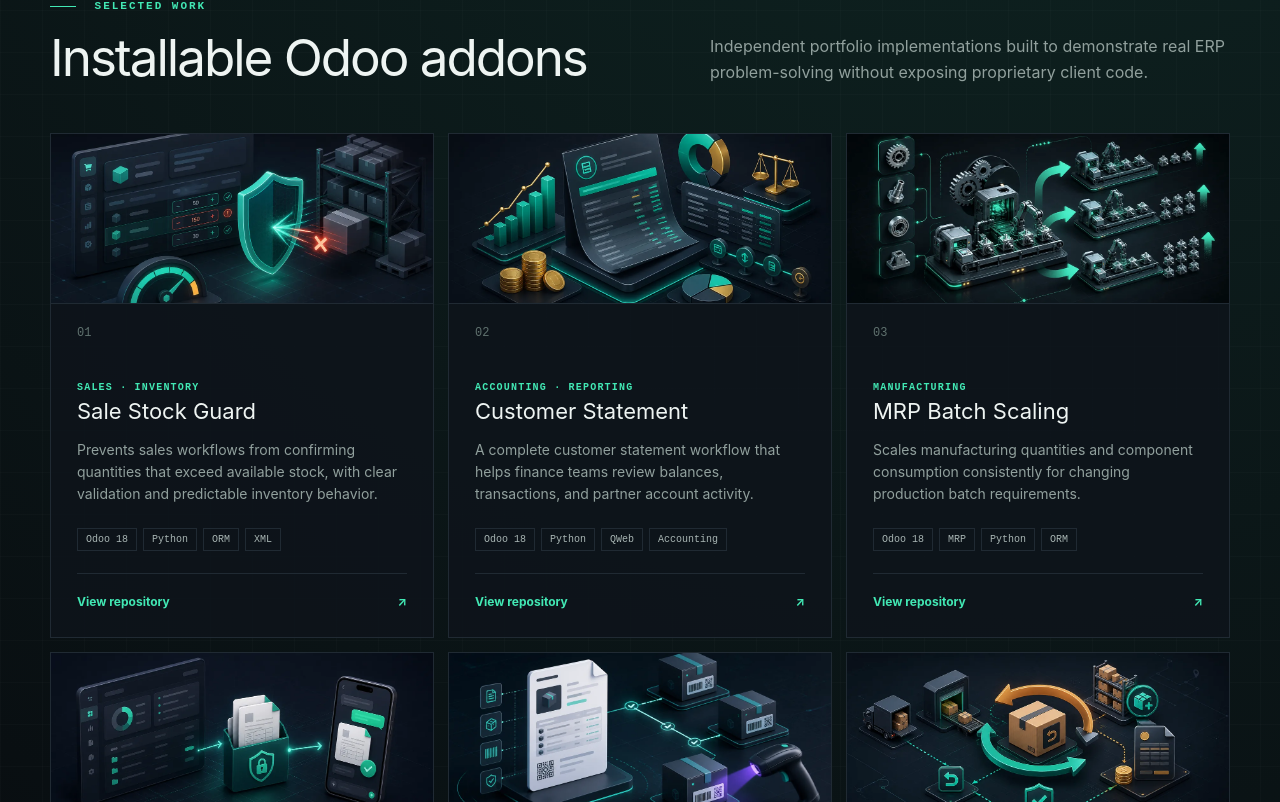
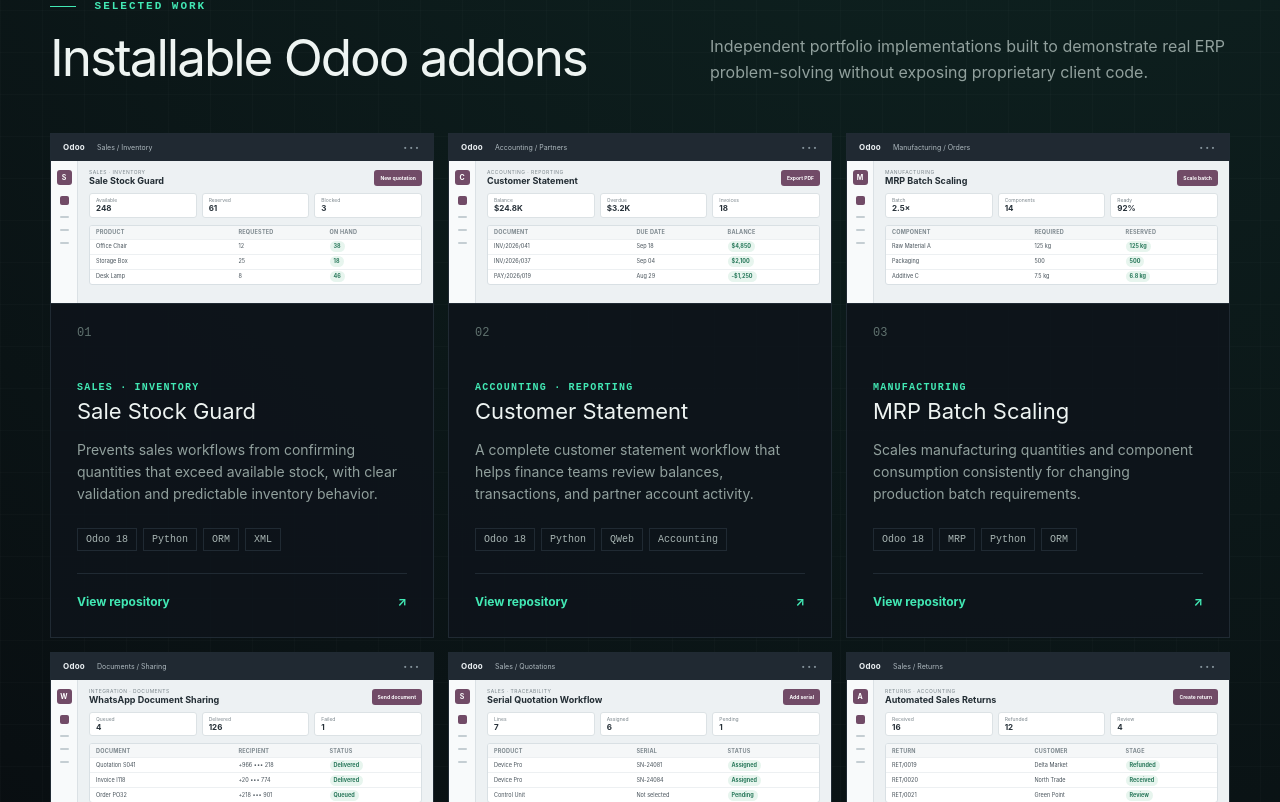
Before and after one commit to Ahmed-Anter1/ahmed-anter-portfolio, a Next.js app: page / in a window 1280 px wide. Shown: the part 998-1800 px from the top of the page. Built offline with nearby package versions, Linux system fonts and the light colour scheme; no server answers.

Commit message:
Replace AI-style covers with handcrafted UI previews

```diff
--- /dev/null
+++ b/app/ProjectVisual.tsx
@@ -0,0 +1,52 @@
+type ProjectVisualProps = {
+  title: string;
+  category: "odoo" | "web" | "ai";
+  label: string;
+  imageUrl?: string;
+};
+
+type PreviewConfig = {
+  app: string;
+  section: string;
+  action: string;
+  stats: [string, string][];
+  columns: string[];
+  rows: [string, string, string][];
+};
+
+const previews: Record<string, PreviewConfig> = {
+  "Sale Stock Guard": { app: "Odoo", section: "Sales / Inventory", action: "New quotation", stats: [["Available", "248"], ["Reserved", "61"], ["Blocked", "3"]], columns: ["Product", "Requested", "On hand"], rows: [["Office Chair", "12", "38"], ["Storage Box", "25", "18"], ["Desk Lamp", "8", "46"]] },
+  "Customer Statement": { app: "Odoo", section: "Accounting / Partners", action: "Export PDF", stats: [["Balance", "$24.8K"], ["Overdue", "$3.2K"], ["Invoices", "18"]], columns: ["Document", "Due date", "Balance"], rows: [["INV/2026/041", "Sep 18", "$4,850"], ["INV/2026/037", "Sep 04", "$2,100"], ["PAY/2026/019", "Aug 29", "-$1,250"]] },
+  "MRP Batch Scaling": { app: "Odoo", section: "Manufacturing / Orders", action: "Scale batch", stats: [["Batch", "2.5×"], ["Components", "14"], ["Ready", "92%"]], columns: ["Component", "Required", "Reserved"], rows: [["Raw Material A", "125 kg", "125 kg"], ["Packaging", "500", "500"], ["Additive C", "7.5 kg", "6.8 kg"]] },
+  "WhatsApp Document Sharing": { app: "Odoo", section: "Documents / Sharing", action: "Send document", stats: [["Queued", "4"], ["Delivered", "126"], ["Failed", "1"]], columns: ["Document", "Recipient", "Status"], rows: [["Quotation S041", "+966 ••• 218", "Delivered"], ["Invoice I118", "+20 ••• 774", "Delivered"], ["Order PO32", "+218 ••• 901", "Queued"]] },
+  "Serial Quotation Workflow": { app: "Odoo", section: "Sales / Quotations", action: "Add serial", stats: [["Lines", "7"], ["Assigned", "6"], ["Pending", "1"]], columns: ["Product", "Serial", "Status"], rows: [["Device Pro", "SN-24081", "Assigned"], ["Device Pro", "SN-24084", "Assigned"], ["Control Unit", "Not selected", "Pending"]] },
+  "Automated Sales Returns": { app: "Odoo", section: "Sales / Returns", action: "Create return", stats: [["Received", "16"], ["Refunded", "12"], ["Review", "4"]], columns: ["Return", "Customer", "Stage"], rows: [["RET/0019", "Delta Market", "Refunded"], ["RET/0020", "North Trade", "Received"], ["RET/0021", "Green Point", "Review"]] },
+  "HR Management & Time Tracking System": { app: "HR Workspace", section: "Team / Time tracking", action: "Add employee", stats: [["Employees", "48"], ["Present", "43"], ["Hours", "326"]], columns: ["Employee", "Today", "Status"], rows: [["Mona Hassan", "08:12", "Active"], ["Omar Khaled", "07:48", "Active"], ["Sara Ali", "06:35", "On break"]] },
+  "E-Commerce API & Dashboard": { app: "Commerce Admin", section: "Orders / Overview", action: "Add product", stats: [["Revenue", "$18.4K"], ["Orders", "286"], ["Pending", "14"]], columns: ["Order", "Customer", "Status"], rows: [["#1048", "Ahmed Samir", "Paid"], ["#1047", "Nour Adel", "Processing"], ["#1046", "Hana Tarek", "Shipped"]] },
+  "Nafsyetak Clinic Frontend": { app: "Nafsyetak", section: "Clinic / Appointments", action: "New booking", stats: [["Today", "12"], ["Confirmed", "9"], ["Waiting", "3"]], columns: ["Patient", "Time", "Status"], rows: [["Patient #184", "10:30", "Confirmed"], ["Patient #201", "11:15", "Waiting"], ["Patient #176", "12:00", "Confirmed"]] },
+  "Book Management API": { app: "Books API", section: "API / Request history", action: "New request", stats: [["Endpoints", "14"], ["Uptime", "99.9%"], ["Avg", "84 ms"]], columns: ["Method", "Endpoint", "Result"], rows: [["GET", "/api/books", "200 OK"], ["POST", "/api/auth/login", "200 OK"], ["PATCH", "/api/books/:id", "204"]] },
+  "MAISYS — Medical AI System": { app: "MAISYS", section: "Medical AI workspace", action: "Start session", stats: [["Tools", "5"], ["Sources", "Verified"], ["Mode", "Research"]], columns: ["Tool", "Last activity", "Status"], rows: [["Lab test explainer", "2 min ago", "Ready"], ["Symptom checker", "Yesterday", "Ready"], ["Research assistant", "Sep 16", "Ready"]] },
+};
+
+const fallback: PreviewConfig = { app: "Project Workspace", section: "Dashboard / Overview", action: "Open project", stats: [["Tasks", "24"], ["Complete", "18"], ["Review", "6"]], columns: ["Item", "Updated", "Status"], rows: [["Core workflow", "Today", "Complete"], ["API integration", "Yesterday", "Review"], ["Documentation", "Sep 15", "Complete"]] };
+
+export default function ProjectVisual({ title, category, label, imageUrl = "" }: ProjectVisualProps) {
+  const isCustomImage = Boolean(imageUrl) && !imageUrl.startsWith("/project-covers/");
+  if (isCustomImage) return <div className="projectMedia"><img src={imageUrl} alt={`${title} screenshot`} loading="lazy" /></div>;
+
+  const preview = previews[title] ?? fallback;
+  return <div className={`projectMedia projectPreview preview-${category}`} aria-label={`${title} interface preview`}>
+    <div className="previewTopbar"><strong>{preview.app}</strong><span>{preview.section}</span><i>•••</i></div>
+    <div className="previewWorkspace">
+      <aside><b>{title.slice(0, 1)}</b><span className="active"/><span/><span/><span/></aside>
+      <section>
+        <header><div><small>{label}</small><strong>{title}</strong></div><em>{preview.action}</em></header>
+        <div className="previewStats">{preview.stats.map(([name, value]) => <div key={name}><small>{name}</small><b>{value}</b></div>)}</div>
+        <div className="previewTable">
+          <div className="previewRow previewHead">{preview.columns.map((column) => <span key={column}>{column}</span>)}</div>
+          {preview.rows.map((row) => <div className="previewRow" key={row.join("")}><span>{row[0]}</span><span>{row[1]}</span><span className="previewStatus">{row[2]}</span></div>)}
+        </div>
+      </section>
+    </div>
+  </div>;
+}
--- a/app/page.tsx
+++ b/app/page.tsx
@@ -1,4 +1,5 @@
 import { getPublishedProjects } from "./projects";
+import ProjectVisual from "./ProjectVisual";
 
 const fallbackFeaturedProjects = [
   {
@@ -144,8 +145,8 @@
   const odooProjects = storedProjects.filter((item) => item.category === "odoo");
   const managedWebProjects = storedProjects.filter((item) => item.category === "web");
   const aiProjects = storedProjects.filter((item) => item.category === "ai");
-  const visibleOdooProjects = databaseAvailable ? odooProjects.map((item) => ({ title: item.title, tag: item.label, description: item.description, stack: item.stack, href: item.repositoryUrl || item.liveUrl, imageUrl: item.imageUrl || defaultProjectImages[item.title] || "" })) : fallbackFeaturedProjects.map((item) => ({ ...item, imageUrl: defaultProjectImages[item.title] || "" }));
-  const visibleWebProjects = databaseAvailable ? managedWebProjects.map((item) => ({ title: item.title, type: item.label, description: item.description, stack: item.stack, href: item.repositoryUrl || item.liveUrl, imageUrl: item.imageUrl || defaultProjectImages[item.title] || "" })) : fallbackWebProjects.map((item) => ({ ...item, imageUrl: defaultProjectImages[item.title] || "" }));
+  const visibleOdooProjects = databaseAvailable ? odooProjects.map((item) => ({ title: item.title, tag: item.label, description: item.description, stack: item.stack, href: item.repositoryUrl || item.liveUrl, imageUrl: item.imageUrl || defaultProjectImages[item.title] || "", category: "odoo" as const })) : fallbackFeaturedProjects.map((item) => ({ ...item, imageUrl: defaultProjectImages[item.title] || "", category: "odoo" as const }));
+  const visibleWebProjects = databaseAvailable ? managedWebProjects.map((item) => ({ title: item.title, type: item.label, description: item.description, stack: item.stack, href: item.repositoryUrl || item.liveUrl, imageUrl: item.imageUrl || defaultProjectImages[item.title] || "", category: "web" as const })) : fallbackWebProjects.map((item) => ({ ...item, imageUrl: defaultProjectImages[item.title] || "", category: "web" as const }));
   return (
     <main>
       <nav className="nav shell" aria-label="Primary navigation">
@@ -207,7 +208,7 @@
         <div className="projectGrid">
           {visibleOdooProjects.map((project, index) => (
             <article className="projectCard" key={project.title}>
-              {project.imageUrl && <div className="projectMedia"><img src={project.imageUrl} alt={`${project.title} screenshot`} loading="lazy" /></div>}
+              <ProjectVisual title={project.title} category={project.category} label={project.tag} imageUrl={project.imageUrl} />
               <div className="projectNumber">0{index + 1}</div>
               <p className="projectTag">{project.tag}</p>
               <h3>{project.title}</h3>
@@ -237,7 +238,7 @@
         <div className="webGrid">
           {visibleWebProjects.map((project, index) => (
             <article className="webCard" key={project.title}>
-              {project.imageUrl && <div className="projectMedia"><img src={project.imageUrl} alt={`${project.title} screenshot`} loading="lazy" /></div>}
+              <ProjectVisual title={project.title} category={project.category} label={project.type} imageUrl={project.imageUrl} />
               <div className="webCardTop"><span>WEB / 0{index + 1}</span><small>{project.type}</small></div>
               <h3>{project.title}</h3>
               <p>{project.description}</p>
@@ -255,7 +256,7 @@
         </div>
         <div className="webGrid">
           {aiProjects.map((project, index) => <article className="webCard" key={project.id}>
-            {(project.imageUrl || defaultProjectImages[project.title]) && <div className="projectMedia"><img src={project.imageUrl || defaultProjectImages[project.title]} alt={`${project.title} project cover`} loading="lazy" /></div>}
+            <ProjectVisual title={project.title} category="ai" label={project.label} imageUrl={project.imageUrl || defaultProjectImages[project.title]} />
             <div className="webCardTop"><span>AI / {String(index + 1).padStart(2, "0")}</span><small>{project.label}</small></div>
             <h3>{project.title}</h3><p>{project.description}</p>
             <ul>{project.stack.map((item) => <li key={item}>{item}</li>)}</ul>
```
Also changed, not shown: app/globals.css.
